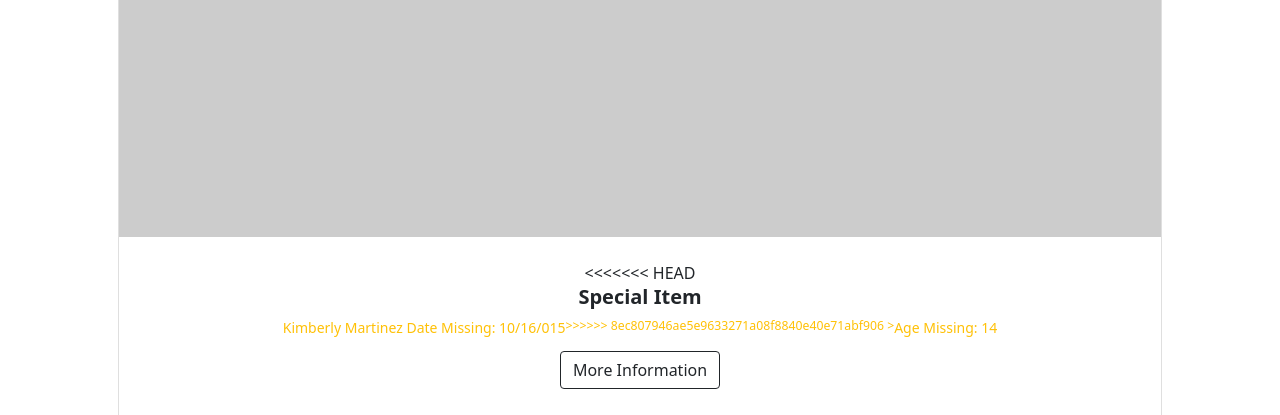
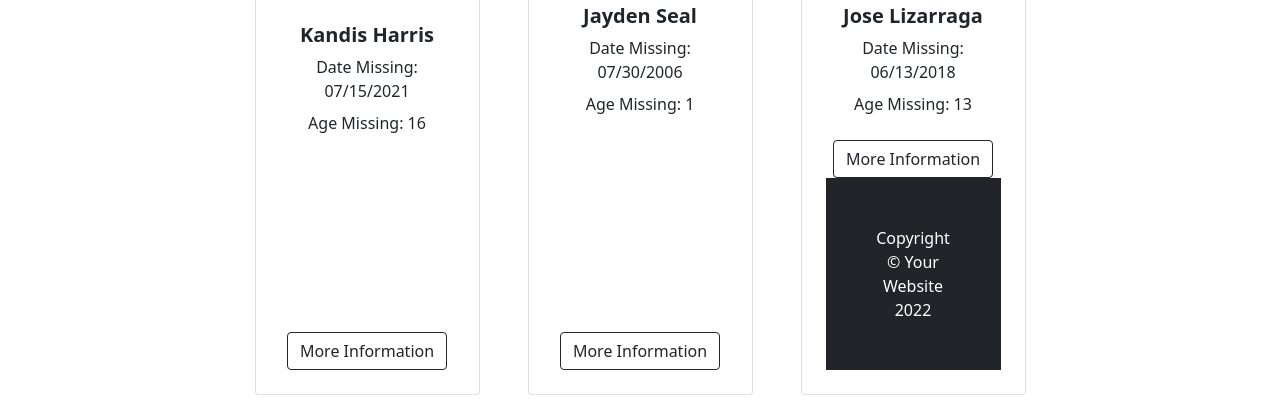
Before and after one commit to oliverescobar/missingPersons, a Django app: page / in a window 1280 px wide; the page is wider, and only the part inside the window is pictured. Shown: the part 1545-1960 px from the top of that part. Run offline with Django 4.2, Linux system fonts and the light colour scheme; grey boxes labelled with a size stand in for pictures from a placeholder-image service; some libraries are stand-ins or nearby versions.

Commit message:
Updating pictures

```diff
--- a/missingPersons/templates/homepages/homepage.html
+++ b/missingPersons/templates/homepages/homepage.html
@@ -26,7 +26,7 @@
     <!-- Navigation-->
     <nav class="navbar navbar-expand-lg navbar-light bg-light">
       <div class="container px-4 px-lg-5">
-        <a class="navbar-brand" href="#!">www.Find-Them.com</a>
+        <a class="navbar-brand" href="#!">www.Bring-Them-Home.com</a>
         <button
           class="navbar-toggler"
           type="button"
@@ -50,10 +50,7 @@
                 id="navbarDropdown"
                 href="{% static anyone.jpg %}"
                 rel="stylesheet"
-<<<<<<< HEAD
-=======
                 href="#"
->>>>>>> 8ec807946ae5e9633271a08f8840e40e71abf906
                 role="button"
                 data-bs-toggle="dropdown"
                 aria-expanded="false"
@@ -99,26 +96,18 @@
               <!-- Product image-->
               <img
                 class="card-img-top"
-                src="https://dummyimage.com/450x300/dee2e6/6c757d.jpg"
+                src="https://files.globalgiving.org/pfil/4110/ph_4110_53269.jpg?m=1383753359000"
                 alt="..."
               />
               <!-- Product details-->
               <div class="card-body p-4">
                 <div class="text-center">
-<<<<<<< HEAD
-                  <!-- Product name-->
-                  <h5 class="fw-bolder">Fancy Product</h5>
-                  <!-- Product price-->
-                  $40.00 - $80.00
-                </div>
-=======
                   <!-- Person name-->
                   <h5 class="fw-bolder">Halima Sharmarice</h5>
                  <!-- Date Missing -->
                  Date Missing: 10/30/2009
                 <div class="d-flex justify-content-center small text-warning mb-2"
                >
->>>>>>> 8ec807946ae5e9633271a08f8840e40e71abf906
               </div>
                <!-- Product price-->
                Age Missing: 14
@@ -146,24 +135,17 @@
               <!-- Product image-->
               <img
                 class="card-img-top"
-                src="https://dummyimage.com/450x300/dee2e6/6c757d.jpg"
+                src="https://www.gannett-cdn.com/authoring/2007/08/06/NAUG/ghows-GA-6db0dcf0-d793-43c3-a066-74babe4216b8-9b8e738d.jpeg?width=1200&disable=upscale&format=pjpg&auto=webp"
                 alt="..."
               />
               <!-- Product details-->
               <div class="card-body p-4">
                 <div class="text-center">
                   <!-- Product name-->
-<<<<<<< HEAD
-                  <h5 class="fw-bolder">Special Item</h5>
-                  <!-- Product reviews-->
-                  <div
-                    class="d-flex justify-content-center small text-warning mb-2"
-=======
                   <h5 class="fw-bolder">Kimberly Martinez</h5>
                    <!-- Date Missing -->
                    Date Missing: 10/16/015
                     <div class="d-flex justify-content-center small text-warning mb-2"
->>>>>>> 8ec807946ae5e9633271a08f8840e40e71abf906
                   >
                   </div>
                   <!-- Product price-->
@@ -192,23 +174,20 @@
               <!-- Product image-->
               <img
                 class="card-img-top"
-                src="https://www.un.org/sites/un2.un.org/files/styles/large-article-image-style-16-9/public/field/image/un0381303.jpg?itok=SaL3L4vb"
+                src=""
                 alt="..."
               />
               <!-- Product details-->
               <div class="card-body p-4">
                 <div class="text-center">
                   <!-- Product name-->
-                  <h5 class="fw-bolder">Found On 12/05/2020</h5>
-<<<<<<< HEAD
-=======
+                  <h5 class="fw-bolder"></h5>
                   <h5 class="fw-bolder">Brenda Gomez</h5>
                    <!-- Date Missing -->
                    Date Missing: 07/23/2004
                    <div class="d-flex justify-content-center small text-warning mb-2"
                    >
                    </div>
->>>>>>> 8ec807946ae5e9633271a08f8840e40e71abf906
                   <!-- Product price-->
                   Age Missing: 16
                   <span class="text-muted text-decoration-line-through"></span>
@@ -229,20 +208,16 @@
               <!-- Product image-->
               <img
                 class="card-img-top"
-                src="https://dummyimage.com/450x300/dee2e6/6c757d.jpg"
+                src="https://s.abcnews.com/images/Lifestyle/HT-Baby-jrl-170508_16x9_992.jpg"
                 alt="..."
               />
               <!-- Product details-->
               <div class="card-body p-4">
                 <div class="text-center">
                   <!-- Product name-->
-<<<<<<< HEAD
-                  <h5 class="fw-bolder">Popular Item</h5>
-=======
                   <h5 class="fw-bolder">Acacia Bishop</h5>
                    <!-- Date Missing -->
                    Date Missing: 05/25/2003
->>>>>>> 8ec807946ae5e9633271a08f8840e40e71abf906
                   <!-- Product reviews-->
                   <div
                     class="d-flex justify-content-center small text-warning mb-2"
@@ -274,7 +249,7 @@
               <!-- Product image-->
               <img
                 class="card-img-top"
-                src="https://dummyimage.com/450x300/dee2e6/6c757d.jpg"
+                src="https://media.9news.com/assets/KUSA/images/d618cf92-3947-4782-b480-188d1f322fe5/d618cf92-3947-4782-b480-188d1f322fe5_1920x1080.jpg"
                 alt="..."
               />
               <!-- Product details-->
@@ -282,12 +257,9 @@
                 <div class="text-center">
                   <!-- Product name-->
                   <h5 class="fw-bolder">Found Item</h5>
-<<<<<<< HEAD
-=======
                   <h5 class="fw-bolder">Maria Salazar</h5>
                    <!-- Date Missing -->
                    Date Missing: 08/03/2020
->>>>>>> 8ec807946ae5e9633271a08f8840e40e71abf906
                   <!-- Product price-->
                   Age Missing: 14
                 </div>
@@ -307,20 +279,16 @@
               <!-- Product image-->
               <img
                 class="card-img-top"
-                src="https://dummyimage.com/450x300/dee2e6/6c757d.jpg"
+                src="https://ideastream-production.s3.amazonaws.com/styles/feature_image_new/s3/images/Brenda_2015.JPG?null&itok=bzJaaboe"
                 alt="..."
               />
               <!-- Product details-->
               <div class="card-body p-4">
                 <div class="text-center">
                   <!-- Product name-->
-<<<<<<< HEAD
-                  <h5 class="fw-bolder">Fancy Product</h5>
-=======
                   <h5 class="fw-bolder">Peggy Hernandez-Soto</h5>
                    <!-- Date Missing -->
                    Date Missing: 04/09/2020
->>>>>>> 8ec807946ae5e9633271a08f8840e40e71abf906
                   <!-- Product price-->
                   Age Missing: 6
                 </div>
@@ -354,13 +322,9 @@
               <div class="card-body p-4">
                 <div class="text-center">
                   <!-- Product name-->
-<<<<<<< HEAD
-                  <h5 class="fw-bolder">Special Item</h5>
-=======
                   <h5 class="fw-bolder">Lucero Jimenez</h5>
                    <!-- Date Missing -->
                    Date Missing: 06/24/2021
->>>>>>> 8ec807946ae5e9633271a08f8840e40e71abf906
                   <!-- Product reviews-->
                   <div
                     class="d-flex justify-content-center small text-warning mb-2"
@@ -392,13 +356,9 @@
               <div class="card-body p-4">
                 <div class="text-center">
                   <!-- Product name-->
-<<<<<<< HEAD
-                  <h5 class="fw-bolder">Popular Item</h5>
-=======
                   <h5 class="fw-bolder">Yuris Colindres-Avila</h5>
                    <!-- Date Missing -->
                    Date Missing: 11/08/2013
->>>>>>> 8ec807946ae5e9633271a08f8840e40e71abf906
                   <!-- Product reviews-->
                   <div
                     class="d-flex justify-content-center small text-warning mb-2"
@@ -418,16 +378,18 @@
               </div>
             </div>
           </div>
-<<<<<<< HEAD
-        </div>
-      </div>
-=======
 <div class="col mb-5">
 <div class="card h-100">
+  <div
+    class="badge bg-dark text-white position-absolute"
+    style="top: 0.5rem; right: 0.5rem"
+  >
+    Found
+  </div>
   <!-- Product image-->
   <img
     class="card-img-top"
-    src="https://dummyimage.com/450x300/dee2e6/6c757d.jpg"
+    src="https://www.abc4.com/wp-content/uploads/sites/4/2021/11/kandis-harris-web.jpg"
     alt="..."
   />
   <!-- Product details-->
@@ -519,7 +481,6 @@
         <div class="text-center">
           <a class="btn btn-outline-dark mt-auto" href="#"
             >More Information</a
->>>>>>> 8ec807946ae5e9633271a08f8840e40e71abf906
     </section>
     <!-- Footer-->
     <footer class="py-5 bg-dark">
```
